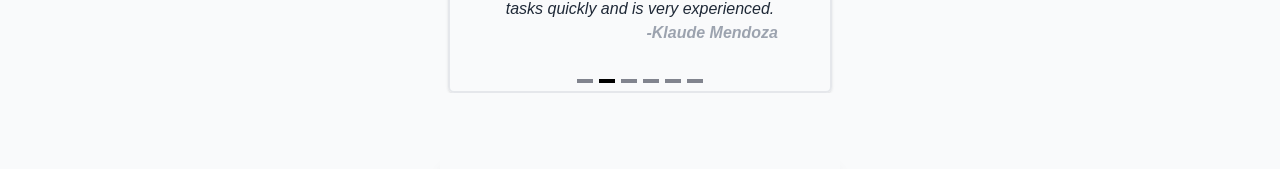
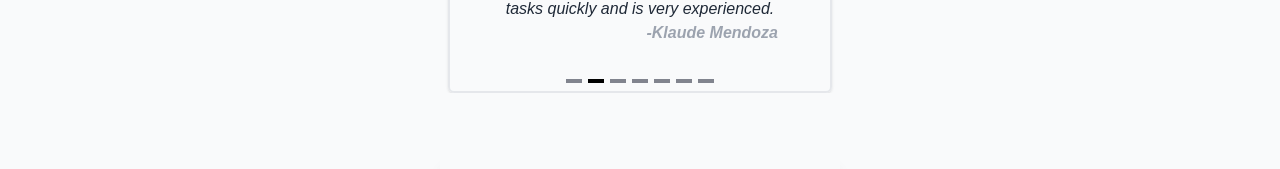
Before and after one commit to joemardevs/portfolio, a Vue app: page / in a window 1280 px wide. Shown: the part 2445-2614 px from the top of the page. Built offline with nearby package versions, Linux system fonts and the light colour scheme.

Commit message:
Update my resume and add a testimony, also update the autoplay in my testimony

```diff
--- a/src/views/Testimony.vue
+++ b/src/views/Testimony.vue
@@ -16,7 +16,7 @@
         <small class="text-center text-gray-400 italic mb-2">Please note that the individuals featured in these testimonials
             have provided their consent regarding whether they wish to be identified or remain anonymous.</small>
         <div data-aos="fade-up" data-aos-anchor-placement="top-bottom" data-aos-duration="1000">
-            <Carousel class="w-screen sm:w-[600px]" :autoplay="4000" :wrap-around="true">
+            <Carousel class="w-screen sm:w-[600px]" :autoplay="5000" :wrap-around="true">
                 <Slide v-for="(testimony, index) in testimonies" :key="index">
                     <div
                         class="carousel__item w-96 h-48 py-6 px-10 flex flex-col justify-center border-2 border-gray-200 dark:border-gray-700 rounded-md text-center italic shadow">
@@ -48,6 +48,11 @@ const testimonies = [
             "Very responsive and easy to communicate with. Also, he can do the tasks quickly and is very experienced.",
     },
     {
+        fullName: "I*****",
+        testimonyDescription:
+            "Not only he's a skilled developer, but he can also discuss project-related issues and is an excellent listener.",
+    },
+    {
         fullName: "Y******",
         testimonyDescription:
             "He consistently demonstrate the code and its use. He exceeds my expectations and i can adapt easily.",
```
Also changed, not shown: 1 other file (tests, documents, lock files or other folders).
